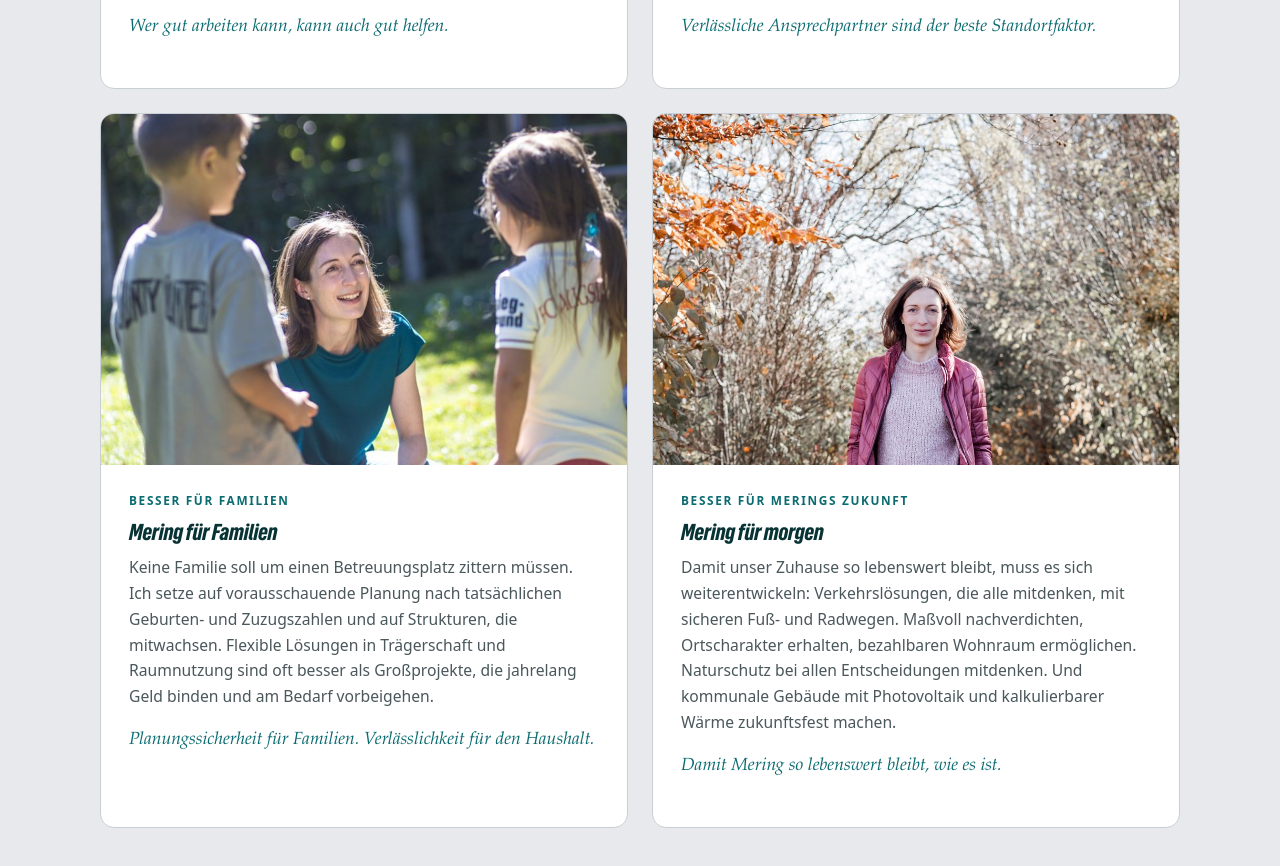
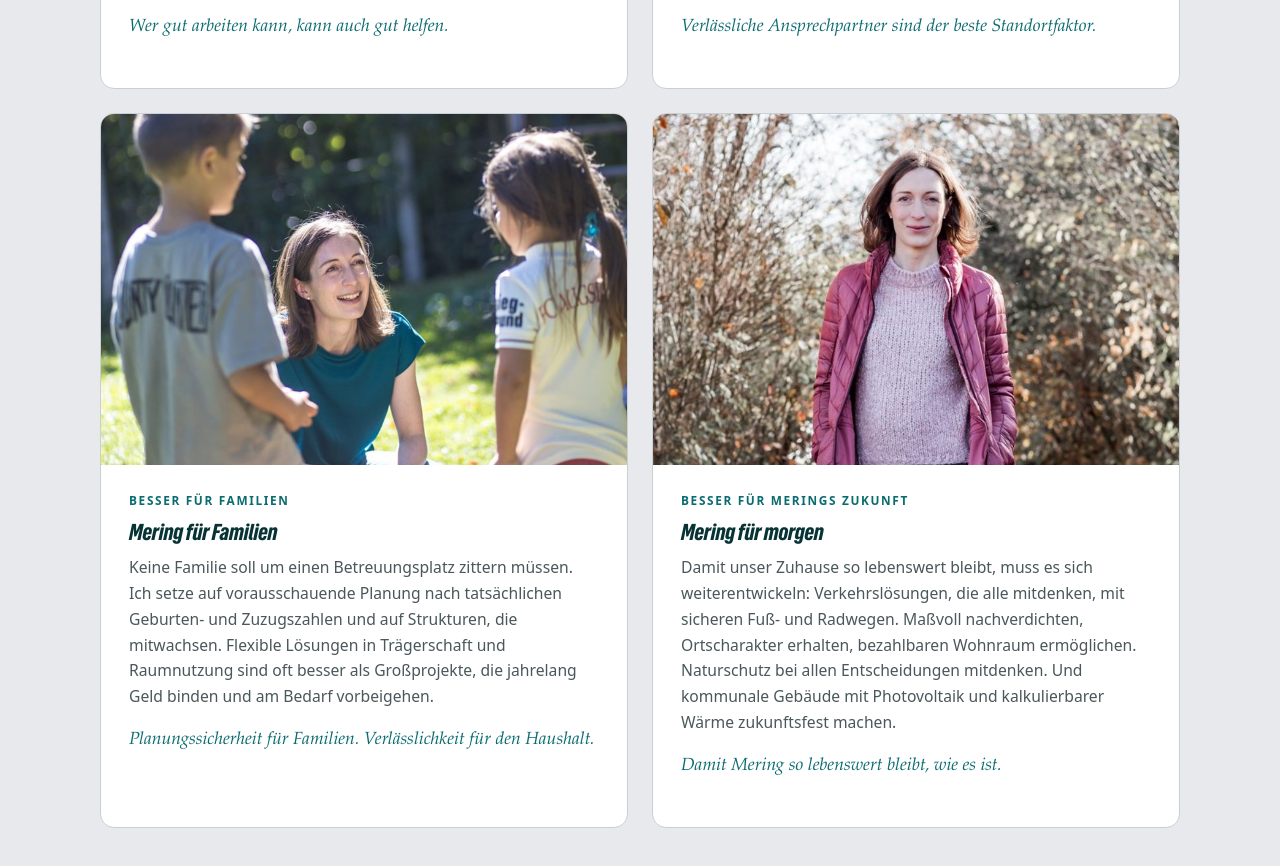
Before and after one commit to BernhardKonrad/lauramatthes-entwuerfe, a plain HTML site: page index.html in a window 1280 px wide. Shown: the part 4530-5396 px from the top of the page. Drawn offline with Linux system fonts and the light colour scheme.

Commit message:
Mering für morgen: engerer Bildausschnitt mit mehr Laura, weniger Himmel
Co-Authored-By: Claude Opus 5.5 <noreply@anthropic.com>

```diff
--- a/index.html
+++ b/index.html
@@ -186,7 +186,7 @@
           </div>
         </article>
         <article class="topic" data-topic="zukunft">
-          <img src="assets/fotos/laura-herbst-gehend.jpg" alt="Laura Matthes geht über einen Weg mit Herbstlaub" loading="lazy" style="object-position: 50% 22%">
+          <img src="assets/fotos/thema-zukunft.jpg" alt="Laura Matthes auf einem herbstlichen Weg" loading="lazy">
           <div class="topic-body">
             <span class="topic-no">Besser für Merings Zukunft</span>
             <h3>Mering für morgen</h3>
```
Also changed, not shown: assets/fotos/thema-zukunft.jpg (added).
